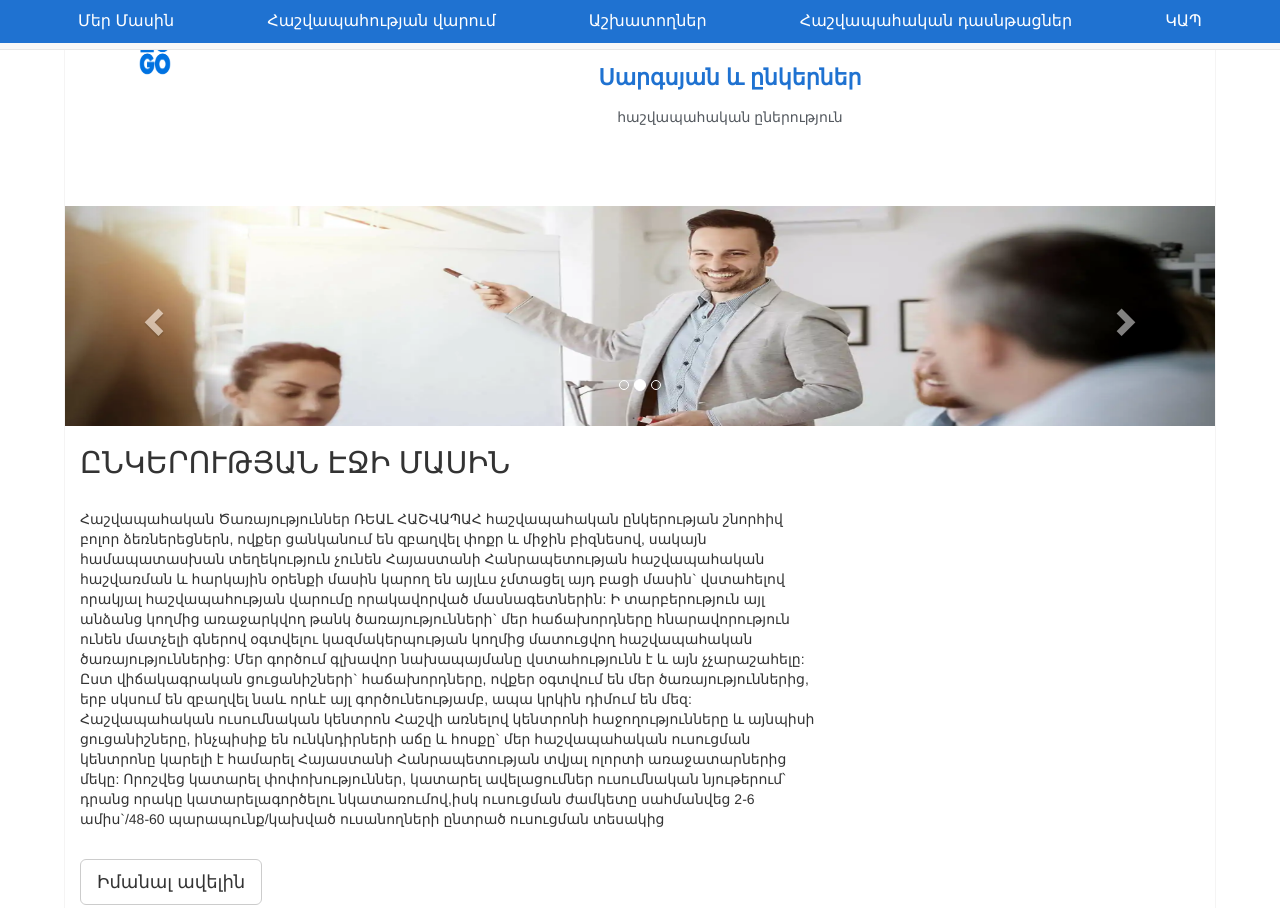
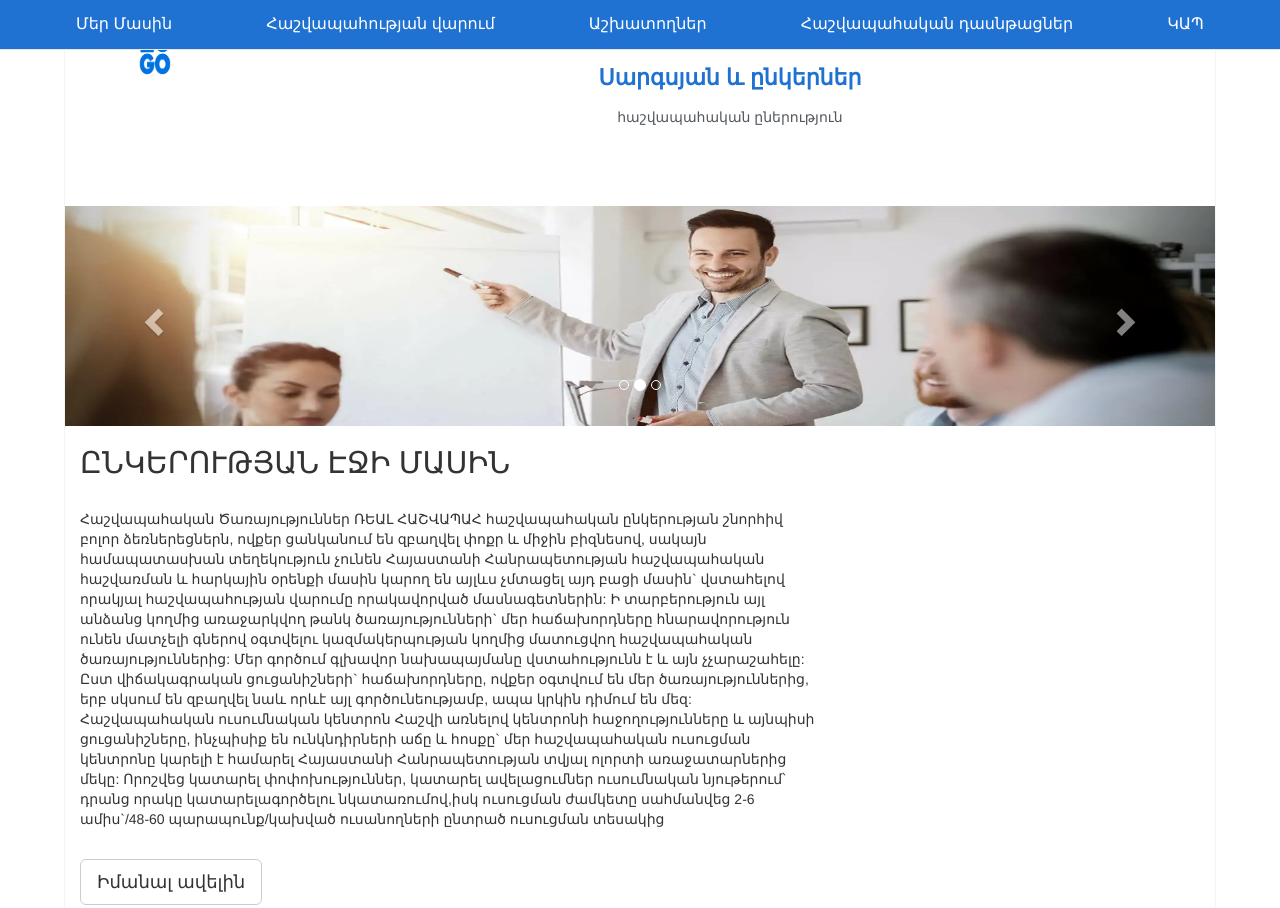
Before and after one commit to hovsepyanarmen/hovsepyanarmen.github.io, a plain HTML site: page index.html in a window 1280 px wide. Shown: the top 908 px of the page. Drawn offline with nearby package versions, Linux system fonts and the light colour scheme.

Commit message:
Update style.css

```diff
--- a/style.css
+++ b/style.css
@@ -163,4 +163,8 @@ body{
  height: 75px;
  margin:15px 40px;
 }
+.nav>li>a
+{
+    margin: 3px;
+}
   }
```
